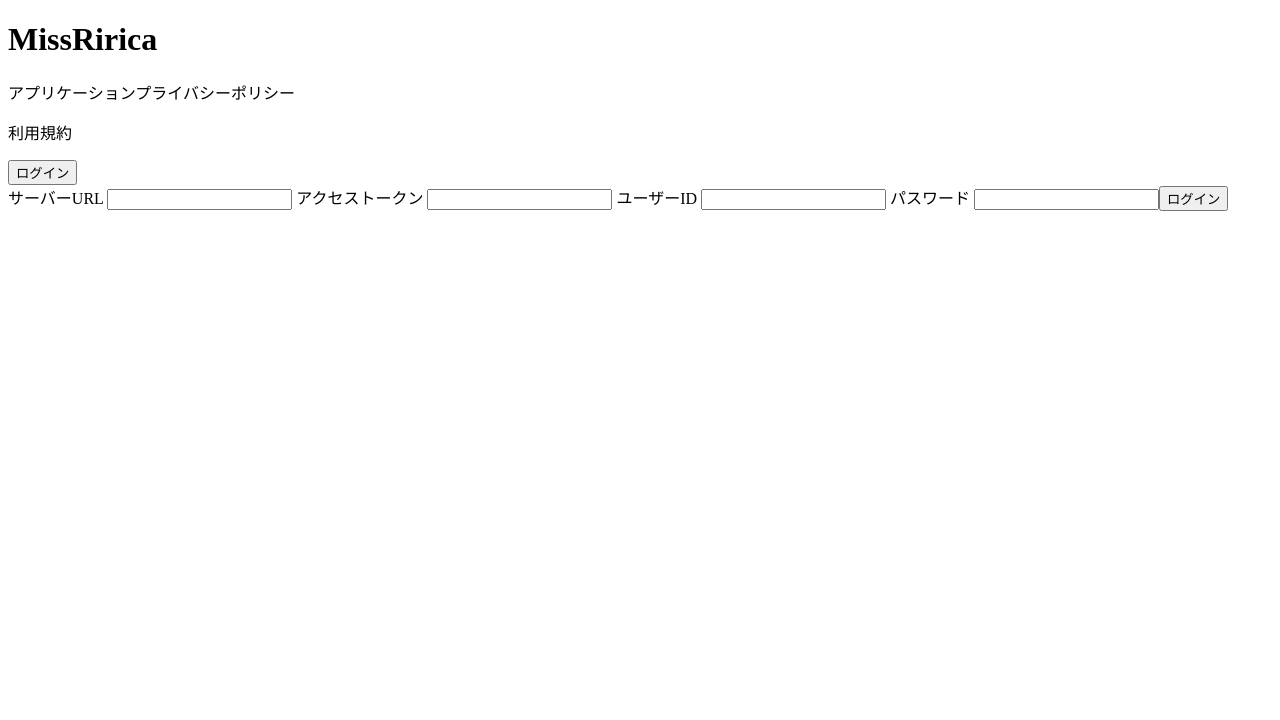
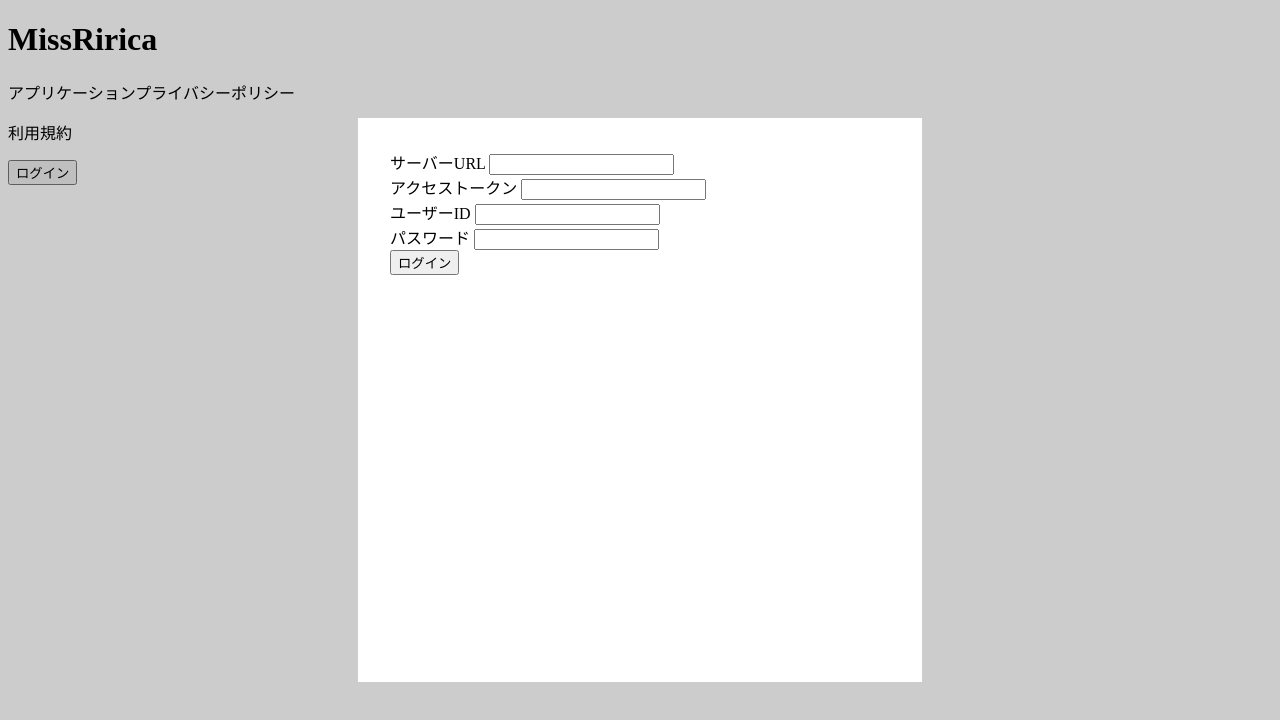
Before and after one commit to fruitriin/missRirica-client, a Nuxt app: page /ririca in a window 1280 px wide. Both pictures are taken after a click on the button "ログイン". Shown: the top 720 px of the page. Built offline with nearby package versions, Linux system fonts and the light colour scheme.

Commit message:
もーだる

```diff
--- a/nuxt.config.ts
+++ b/nuxt.config.ts
@@ -5,7 +5,9 @@ import AppConfig from "@nuxt/schema"
 const option: AppConfig.NuxtConfig = {
   ssr: false,
   srcDir: "src/",
-
+  experimental: {
+    reactivityTransform: true
+  },
   devServer: {
     port: 5173,
     host: "0.0.0.0",
--- a/package.json
+++ b/package.json
@@ -24,6 +24,7 @@
     "@vueuse/core": "^10.2.1",
     "misskey-js": "0.0.16",
     "nuxt": "3.6.2",
-    "pinia": "^2.1.4"
+    "pinia": "^2.1.4",
+    "sass": "^1.64.1"
   }
 }
--- /dev/null
+++ b/src/components/Modal.vue
@@ -0,0 +1,88 @@
+<template>
+  <transition-group>
+    <transition key="modal">
+    <div class="modal dialog ">
+      <div class="content">
+        <slot />
+      </div>
+    </div>
+    </transition>
+    <transition key="modal">
+    <div class="modalBackground" @click="handleClickBackground" />
+    </transition>
+  </transition-group>
+</template>
+
+<script lang="ts">
+import { useEventBus } from "@vueuse/core";
+
+export default defineNuxtComponent({
+  setup(){
+    const bus = useEventBus("modal")
+    return {bus}
+  },
+  methods: {
+    handleClose(){
+      this.$emit("close")
+      this.bus.emit("close", this.name)
+    },
+    handleClickBackground(){
+      if(!this.isFireCloseOnClickBackground) return
+      this.handleClose()
+    }
+  },
+  props: {
+    name: {
+      type: String,
+      required: true,
+    },
+    isFireCloseOnClickBackground: {
+      type: Boolean,
+      default: true
+    },
+  }
+})
+
+// ref https://github.com/misskey-dev/misskey/blob/develop/packages/frontend/src/components/MkModal.vue
+</script>
+
+<style lang="scss">
+.modalBackground {
+  background-color: black;
+  opacity: 0.2;
+  position: fixed;
+  height: 100%;
+  width: 100%;
+  top:0;
+  left: 0;
+}
+
+
+.dialog {
+  .content {
+    width: 100%;
+    height: 100%;
+  }
+
+  background-color: white;
+  align-items: center;
+  justify-content: center;
+  width: 500px;
+  height: 500px;
+  position: fixed;
+  top: 0;
+  bottom: 0;
+  left: 0;
+  right: 0;
+  margin: auto;
+  padding: 32px;
+  display: flex;
+  z-index: 1;
+
+  @media (max-width: 500px) {
+    padding: 16px;
+  }
+
+}
+
+</style>
--- a/src/components/loginModal.vue
+++ b/src/components/loginModal.vue
@@ -18,20 +18,31 @@ export default defineNuxtComponent({
 </script>
 <template>
   <Teleport to="body">
+    <Modal @close="$emit('close')">
+      <div>
         <div>
         サーバーURL
         <input v-model="serverUrl" />
+        </div>
+        <div>
         アクセストークン
         <input v-model="accessToken">
+        </div>
+        <div>
           ユーザーID
           <input v-model="userId" />
+
+        </div>
+        <div>
         パスワード
         <input v-model="password" type="password" />
-
+        </div>
 
 
         <button @click="login">ログイン</button>
       </div>
+    </Modal>
+
   </Teleport>
 </template>
 
--- a/src/spa-loading-template.html
+++ b/src/spa-loading-template.html
@@ -0,0 +1,6 @@
+<style lang="scss">
+  html, body, #app {
+      position: relative;
+  }
+
+</style>
```
Also changed, not shown: 1 other file (tests, documents, lock files or other folders). Lines whose indentation alone changed are shown as unchanged.
